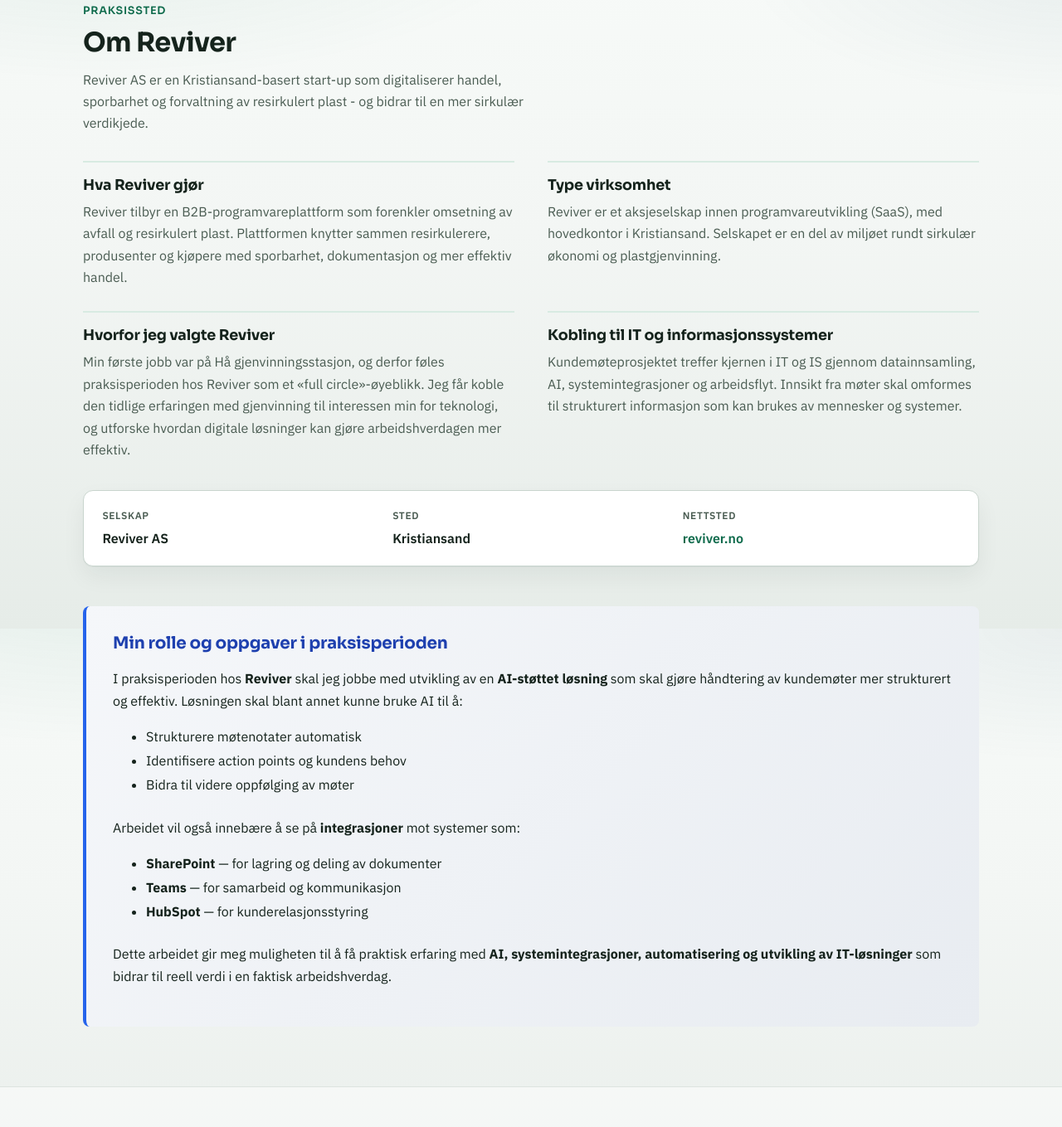
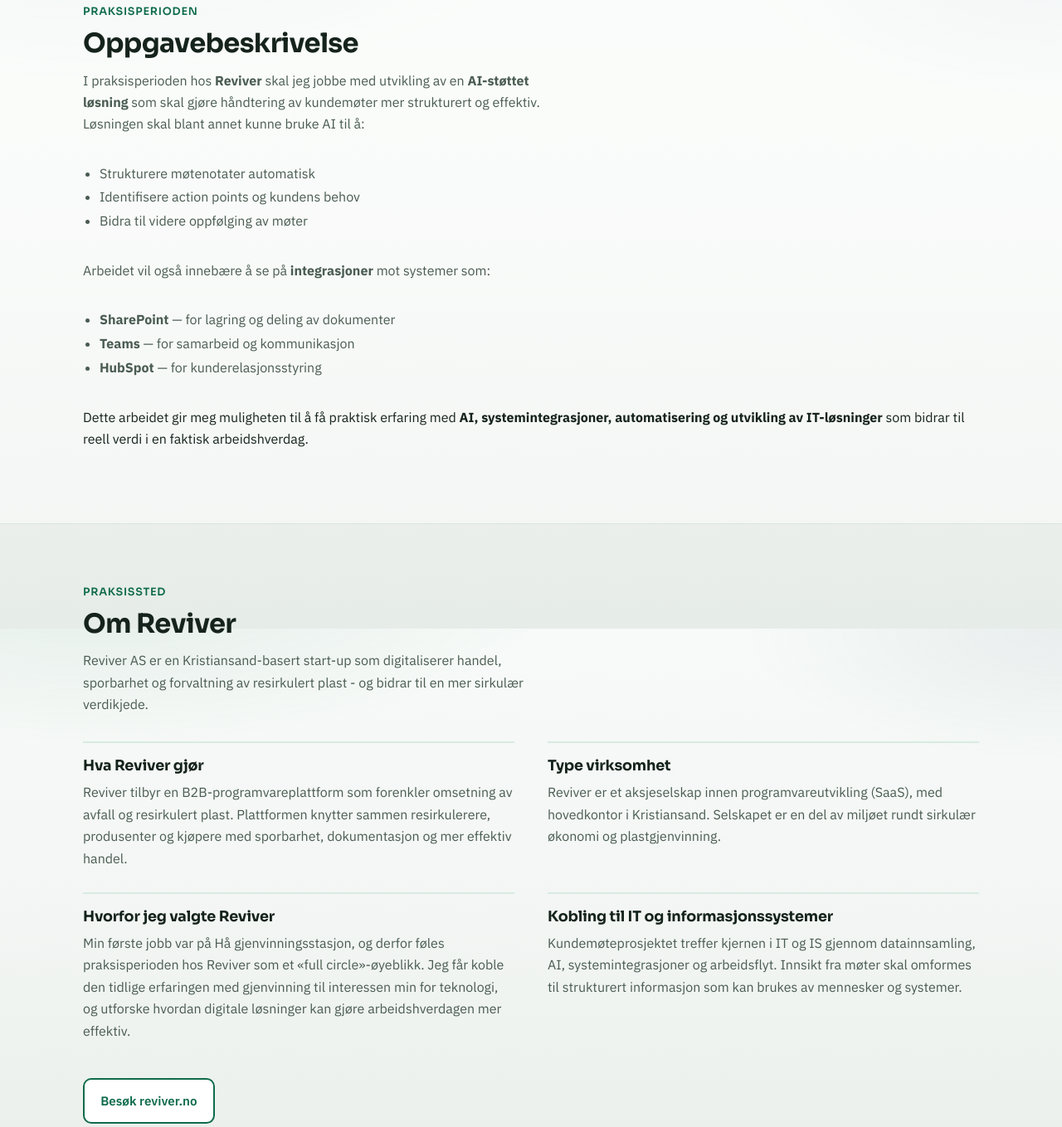
Before and after one commit to FanuelHab/PraksisProsjekt, a plain HTML site: page index.html in a window 1280 px wide. Shown: the part 842-2201 px from the top of the page at 83% size. Drawn offline with Linux system fonts and the light colour scheme.

Commit message:
små fiks

```diff
--- a/assets/css/styles.css
+++ b/assets/css/styles.css
@@ -226,6 +226,19 @@ a:hover {
   border-color: var(--ink-muted);
 }
 
+.site-link {
+  margin-top: 0.5rem;
+  background: var(--surface);
+  color: var(--accent);
+  border: 2px solid var(--accent);
+}
+
+.site-link:hover,
+.site-link:focus-visible {
+  background: var(--accent);
+  color: #fff;
+}
+
 /* —— Sections —— */
 .section {
   padding: 4.5rem 0;
@@ -266,6 +279,13 @@ h3 {
   color: var(--ink-muted);
   max-width: 58ch;
   margin: 0 0 2rem;
+}
+
+.content-list {
+  color: var(--ink-muted);
+  line-height: 1.8;
+  margin: 0 0 2rem;
+  padding-left: 1.25rem;
 }
 
 /* —— Practice features —— */
--- a/index.html
+++ b/index.html
@@ -27,8 +27,9 @@
         <nav id="site-nav" class="site-nav" aria-label="Hovedmeny">
           <ul>
             <li><a href="#home">Hjem</a></li>
-            <li><a href="#practice">Praksissted</a></li>
+            <li><a href="#role">Oppgavebeskrivelse</a></li>
             <li><a href="#journal">Journal</a></li>
+            <li><a href="#practice">Om Reviver</a></li>
             <li><a href="#about-me">Om meg</a></li>
           </ul>
         </nav>
@@ -49,6 +50,36 @@
             <a class="button" href="#journal">Se praksisjournalen</a>
             <a class="button button-ghost" href="#practice">Om praksisstedet</a>
           </div>
+        </div>
+      </section>
+
+      <section id="role" class="section section-alt">
+        <div class="container">
+          <p class="eyebrow">Praksisperioden</p>
+          <h2>Oppgavebeskrivelse</h2>
+          <p class="section-intro">
+            I praksisperioden hos <strong>Reviver</strong> skal jeg jobbe med utvikling av en
+            <strong>AI-støttet løsning</strong> som skal gjøre håndtering av kundemøter mer
+            strukturert og effektiv. Løsningen skal blant annet kunne bruke AI til å:
+          </p>
+          <ul class="content-list">
+            <li>Strukturere møtenotater automatisk</li>
+            <li>Identifisere action points og kundens behov</li>
+            <li>Bidra til videre oppfølging av møter</li>
+          </ul>
+          <p class="section-intro">
+            Arbeidet vil også innebære å se på <strong>integrasjoner</strong> mot systemer som:
+          </p>
+          <ul class="content-list">
+            <li><strong>SharePoint</strong> — for lagring og deling av dokumenter</li>
+            <li><strong>Teams</strong> — for samarbeid og kommunikasjon</li>
+            <li><strong>HubSpot</strong> — for kunderelasjonsstyring</li>
+          </ul>
+          <p>
+            Dette arbeidet gir meg muligheten til å få praktisk erfaring med
+            <strong>AI, systemintegrasjoner, automatisering og utvikling av IT-løsninger</strong>
+            som bidrar til reell verdi i en faktisk arbeidshverdag.
+          </p>
         </div>
       </section>
 
@@ -94,42 +125,9 @@
               </p>
             </article>
           </div>
-          <dl class="info-strip">
-            <div>
-              <dt>Selskap</dt>
-              <dd>Reviver AS</dd>
-            </div>
-            <div>
-              <dt>Sted</dt>
-              <dd>Kristiansand</dd>
-            </div>
-            <div>
-              <dt>Nettsted</dt>
-              <dd><a href="https://reviver.no/" target="_blank" rel="noopener noreferrer">reviver.no</a></dd>
-            </div>
-          </dl>
-          <section class="internship-role" style="margin-top: 3rem; padding: 2rem; background: linear-gradient(135deg, #f5f7fa 0%, #e8ecf1 100%); border-radius: 0.5rem; border-left: 4px solid #2563eb;">
-            <h3 style="margin-top: 0; color: #1e40af; font-size: 1.25rem; margin-bottom: 1rem;">Min rolle og oppgaver i praksisperioden</h3>
-            <p style="margin-bottom: 1rem;">
-              I praksisperioden hos <strong>Reviver</strong> skal jeg jobbe med utvikling av en <strong>AI-støttet løsning</strong> som skal gjøre håndtering av kundemøter mer strukturert og effektiv. Løsningen skal blant annet kunne bruke AI til å:
-            </p>
-            <ul style="margin-bottom: 1.5rem; line-height: 1.8;">
-              <li>Strukturere møtenotater automatisk</li>
-              <li>Identifisere action points og kundens behov</li>
-              <li>Bidra til videre oppfølging av møter</li>
-            </ul>
-            <p style="margin-bottom: 1rem;">
-              Arbeidet vil også innebære å se på <strong>integrasjoner</strong> mot systemer som:
-            </p>
-            <ul style="margin-bottom: 1.5rem; line-height: 1.8;">
-              <li><strong>SharePoint</strong> — for lagring og deling av dokumenter</li>
-              <li><strong>Teams</strong> — for samarbeid og kommunikasjon</li>
-              <li><strong>HubSpot</strong> — for kunderelasjonsstyring</li>
-            </ul>
-            <p>
-              Dette arbeidet gir meg muligheten til å få praktisk erfaring med <strong>AI, systemintegrasjoner, automatisering og utvikling av IT-løsninger</strong> som bidrar til reell verdi i en faktisk arbeidshverdag.
-            </p>
-          </section>
+          <a class="button button-ghost site-link" href="https://reviver.no/" target="_blank" rel="noopener noreferrer">
+            Besøk reviver.no
+          </a>
         </div>
       </section>
 
@@ -161,7 +159,7 @@
               utforske nye teknologier og bygge løsninger som fungerer godt i praksis.
             </p>
             <p>
-              <a href="https://fanuelhabte.no/" target="_blank" rel="noopener noreferrer">
+              <a class="button button-ghost site-link" href="https://fanuelhabte.no/" target="_blank" rel="noopener noreferrer">
                 Se min personlige portefølje
               </a>
             </p>
```
